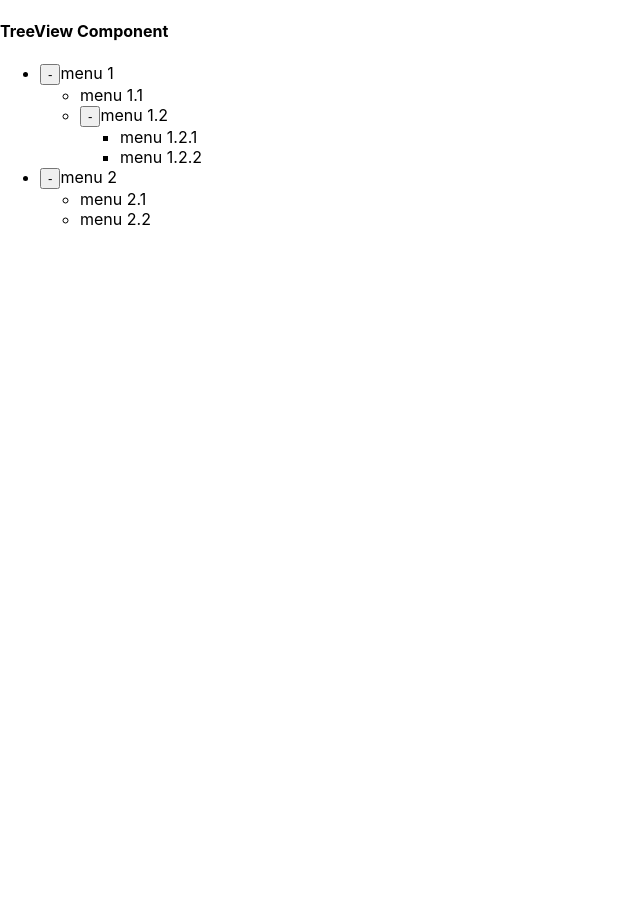
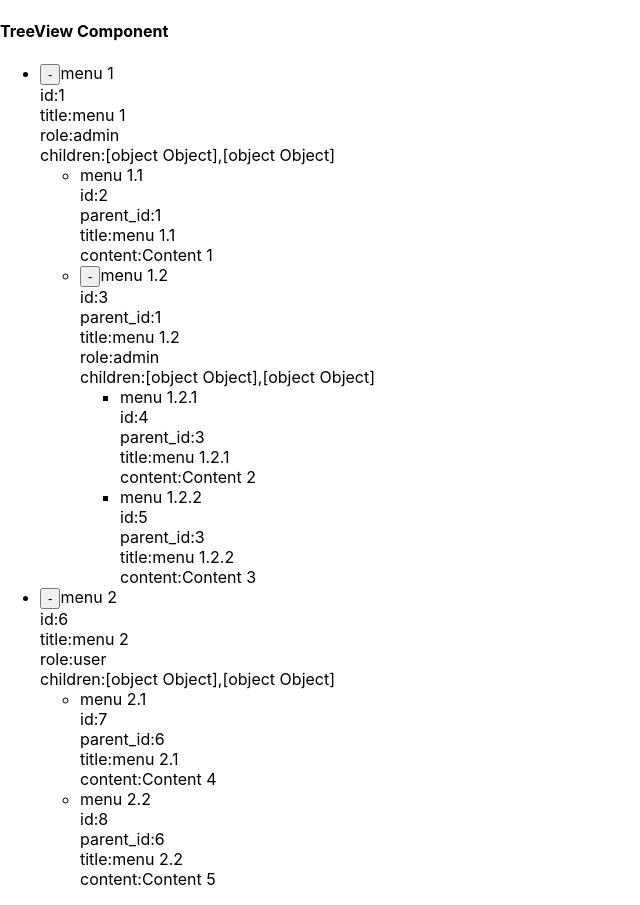
Before and after one commit to rajeshpillai/json-editor-ui, a React (Create React App) app: page / in a window 1280 px wide. Shown: the whole page, without its empty margins (0-640 px from the left). Before the commit the page ends 800 px from the top, so only its background shows below. Built offline with nearby package versions, Linux system fonts and the light colour scheme.

Commit message:
Show key:value: feat 1

```diff
--- a/src/components/tree.js
+++ b/src/components/tree.js
@@ -43,6 +43,11 @@ export default function Tree({data=[], isChild = false, onLoadContent}) {
               key={d.id}>
               {d.children && <button>{expanded ? "-" : "+"}</button>}
               {d.title}
+              {
+                Object.keys(d).map(v => {
+                    return <div><span>{v}</span>:<span>{d[v].toString()}</span></div>
+                })
+              }
               { expanded&&
                   <Tree
                     data={d.children}
```
